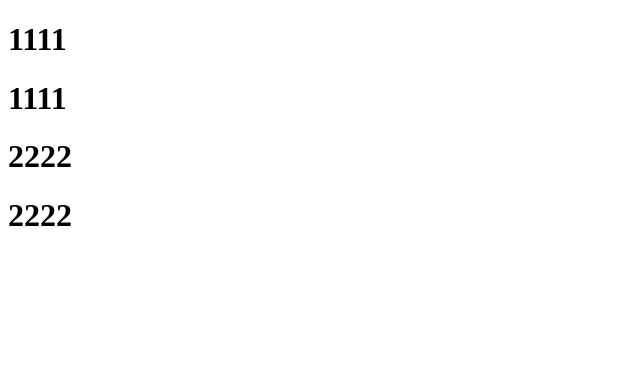
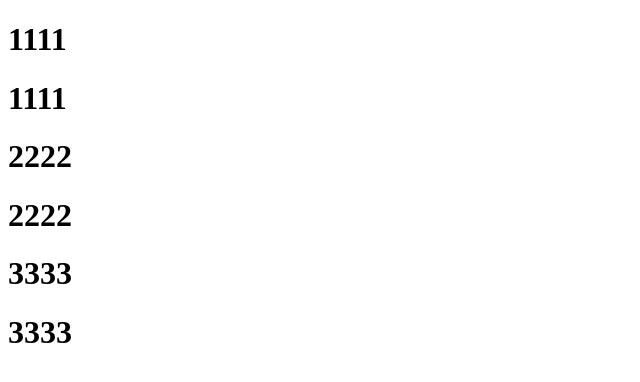
Before and after one commit to Agrotecnico/agro, a plain HTML site: page index.html in a window 1280 px wide. Shown: the whole page, without its empty margins (0-640 px from the left). Drawn offline with Linux system fonts and the light colour scheme.

Commit message:
Segundo cambio

```diff
--- a/index.html
+++ b/index.html
@@ -9,9 +9,9 @@
 <body>
     <h1>1111</h1>
     <h1>1111</h1>
-
-
     <h1>2222</h1>
     <h1>2222</h1>
+    <h1>3333</h1>
+    <h1>3333</h1>
 </body>
 </html>
```
